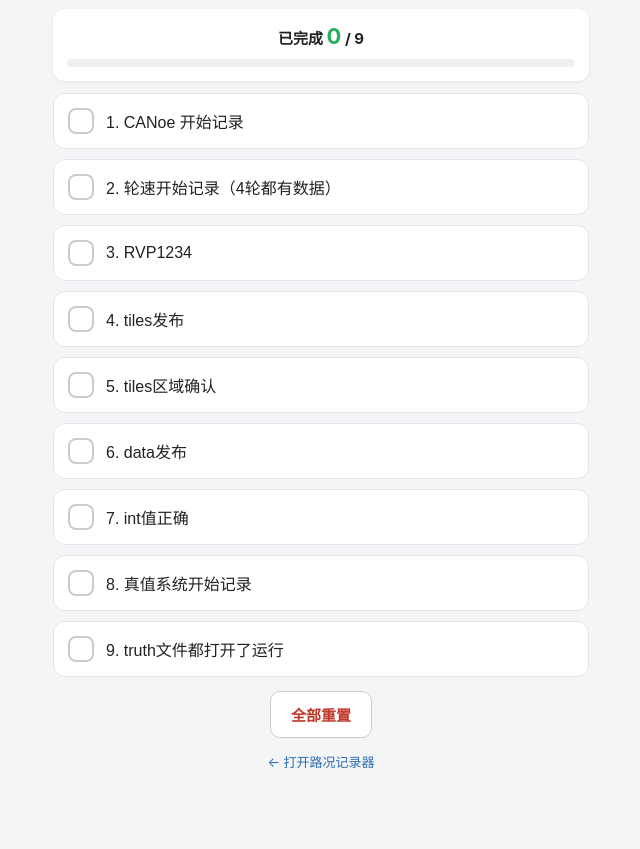
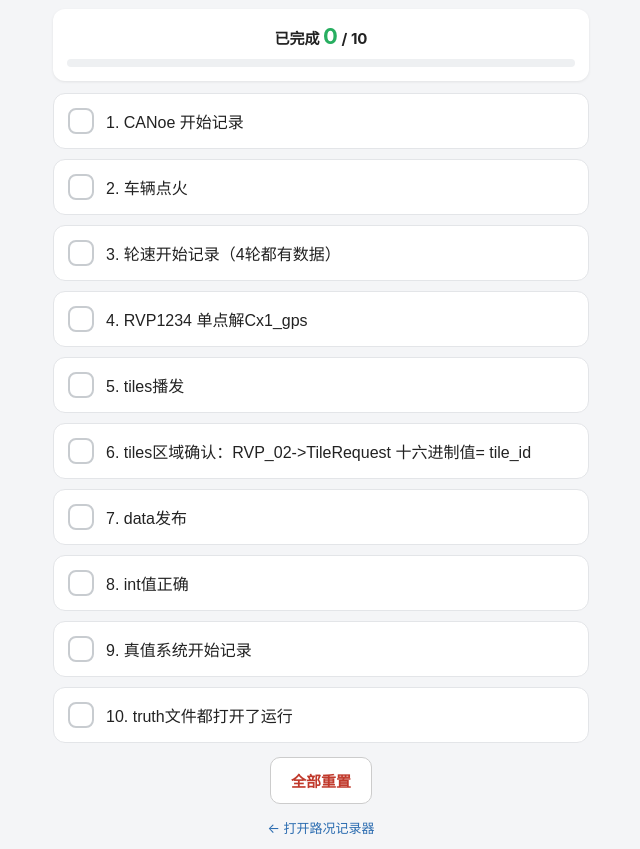
Before and after one commit to XFive15/RoadRecorder-Web, a plain HTML site: page checklist.html in a window 1280 px wide. Shown: the part 75-924 px from the top of the page, without its empty margins (319-959 px from the left). Before the commit the page ends 858 px from the top, so only its background shows below. Drawn offline with Linux system fonts and the light colour scheme.

Commit message:
Update checklist items in checklist.html

```diff
--- a/checklist.html
+++ b/checklist.html
@@ -59,10 +59,11 @@
 <script>
   const ITEMS = [
     'CANoe 开始记录',
+    '车辆点火',
     '轮速开始记录（4轮都有数据）',
-    'RVP1234',
-    'tiles发布',
-    'tiles区域确认',
+    'RVP1234 单点解Cx1_gps',
+    'tiles播发',
+    'tiles区域确认：RVP_02->TileRequest 十六进制值= tile_id',
     'data发布',
     'int值正确',
     '真值系统开始记录',
```
